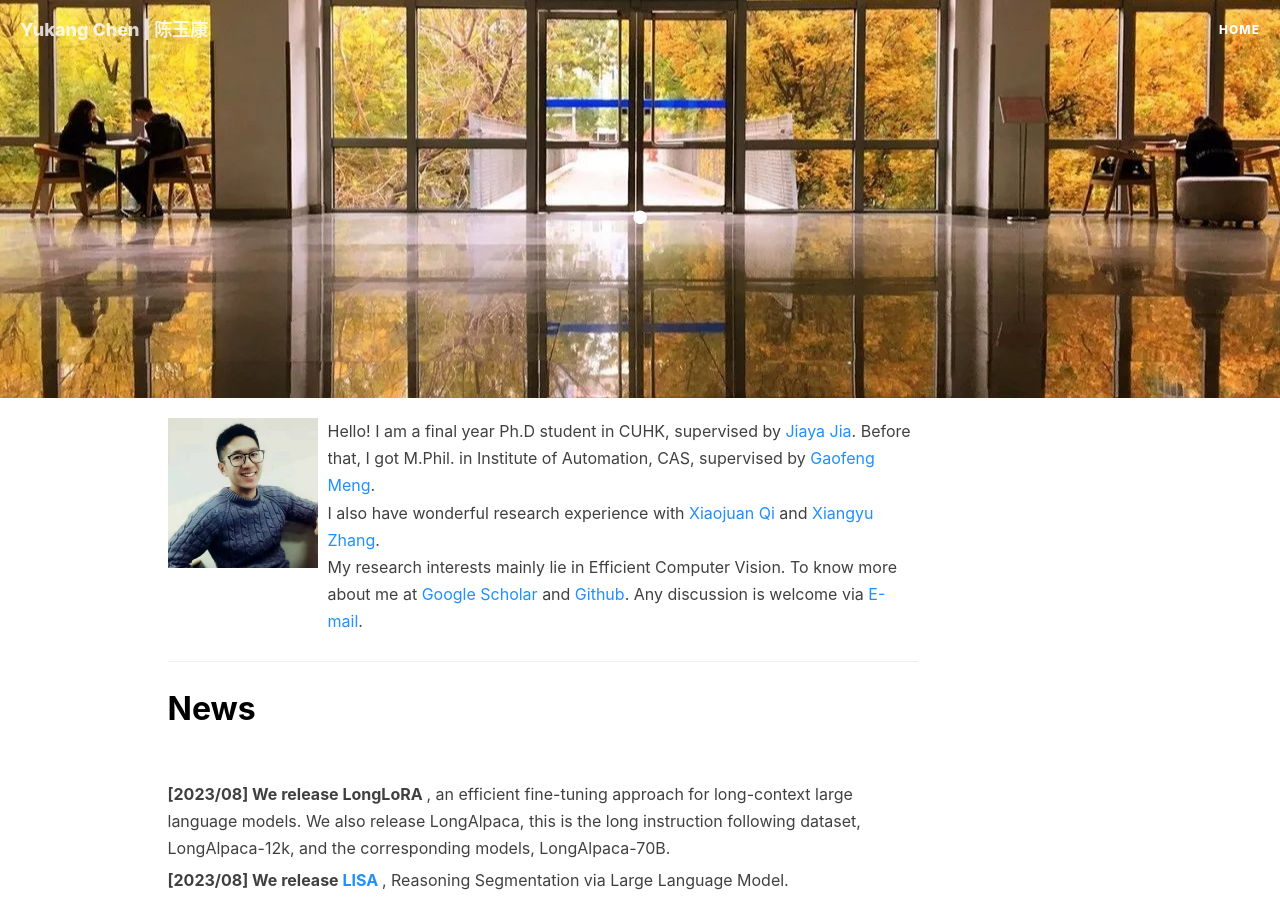
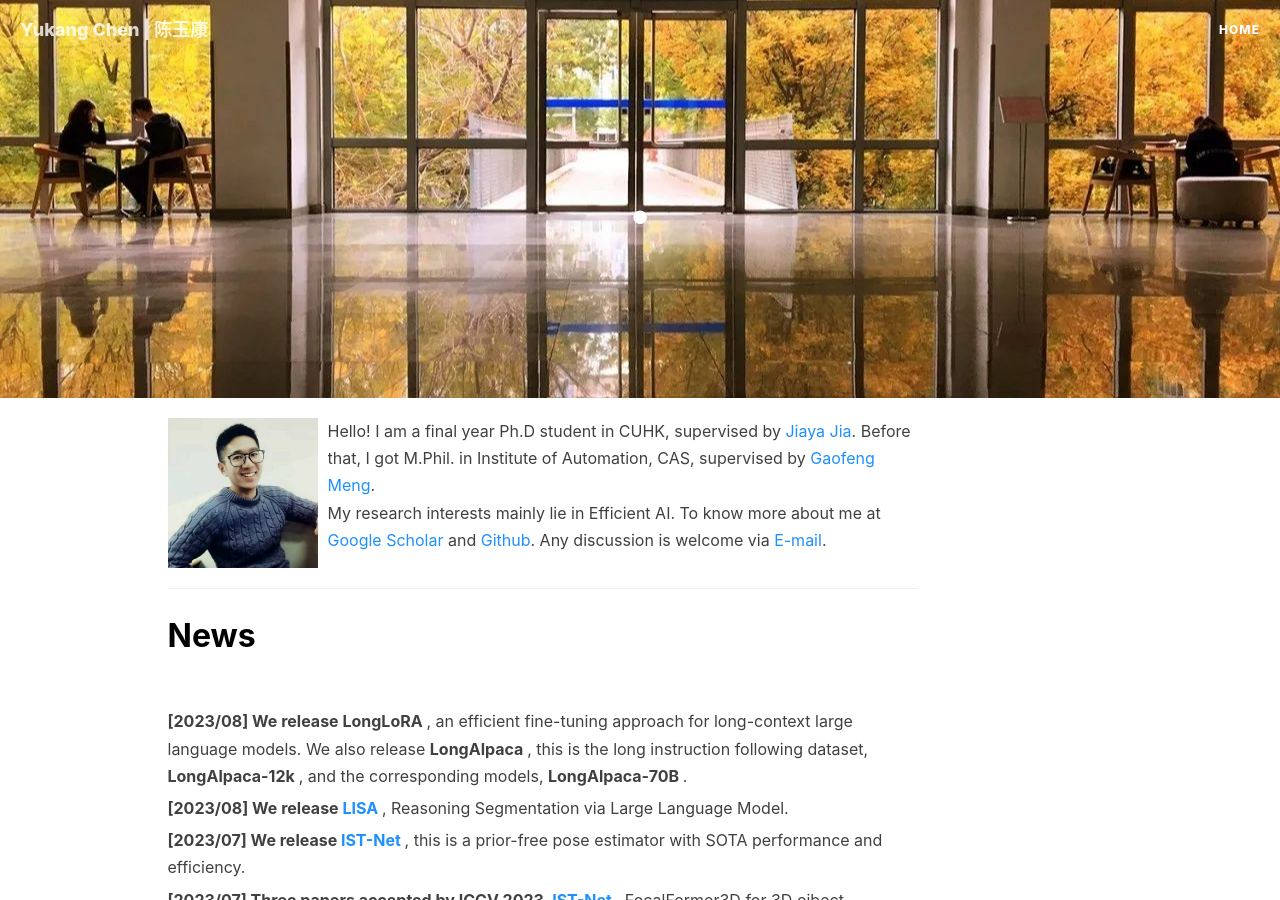
Before and after one commit to yukang2017/yukang2017.github.io, a Jekyll site: the page built from index.html, in a window 1280 px wide and 900 px high. Built offline with Jekyll 4.4.1, drawn with Linux system fonts in a browser that asks for light colours; nearby versions of some CDN libraries; the list of posts is cut into pages by our own code; comment, search, counter and statistics services are not loaded.

Commit message:
Update index.html

```diff
--- a/index.html
+++ b/index.html
@@ -12,10 +12,8 @@
 				<p class="media-heading">
 					Hello! I am a final year Ph.D student in CUHK, supervised by <a target="_blank"
 					   href="http://jiaya.me/"><font color="DodgerBlue">Jiaya Jia</font></a>. Before that, I got M.Phil. in Institute of Automation, CAS, supervised by <a target="_blank"
-					 href="https://scholar.google.com/citations?user=5hti_r0AAAAJ&hl=zh-CN"><font color="DodgerBlue">Gaofeng Meng</font></a></font>. <br> I also have wonderful research experience with
-			<a target="_blank" href="https://scholar.google.com/citations?user=bGn0uacAAAAJ&hl=en"><font color="DodgerBlue">Xiaojuan Qi</font></a></font> and
-			<a target="_blank" href="https://scholar.google.com/citations?user=yuB-cfoAAAAJ&hl=en"><font color="DodgerBlue">Xiangyu Zhang</font></a></font>.
-			<br> My research interests mainly lie in Efficient Computer Vision.
+					 href="https://scholar.google.com/citations?user=5hti_r0AAAAJ&hl=zh-CN"><font color="DodgerBlue">Gaofeng Meng</font></a></font>.
+			<br> My research interests mainly lie in Efficient AI.
 			To know more about me at
 					<a target="_blank"
 					   href="https://scholar.google.com/citations?user=6p0ygKUAAAAJ&hl=en"><font color="DodgerBlue">Google Scholar</font></a>
@@ -40,7 +38,7 @@
 				<p class="media-heading">
 				<strong>
 					[2023/08] We release <a target="_blank"
-					   href="https://github.com/dvlab-research/LongLoRA">LongLoRA</font></a> </strong>, an efficient fine-tuning approach for long-context large language models. We also release LongAlpaca, this is the long instruction following dataset, <a target="_blank" href="https://huggingface.co/datasets/Yukang/LongAlpaca-12k">LongAlpaca-12k</font></a>, and the corresponding models, <a target="_blank" href="https://huggingface.co/Yukang/LongAlpaca-70B">LongAlpaca-70B</font></a>.
+					   href="https://github.com/dvlab-research/LongLoRA">LongLoRA</font></a> </strong>, an efficient fine-tuning approach for long-context large language models. We also release <strong> LongAlpaca </strong>, this is the long instruction following dataset, <strong> <a target="_blank" href="https://huggingface.co/datasets/Yukang/LongAlpaca-12k">LongAlpaca-12k</font></a> </strong>, and the corresponding models, <strong> <a target="_blank" href="https://huggingface.co/Yukang/LongAlpaca-70B">LongAlpaca-70B</font></a> </strong>.
 				</p>
 				<p class="media-heading">
 				<strong>
```
